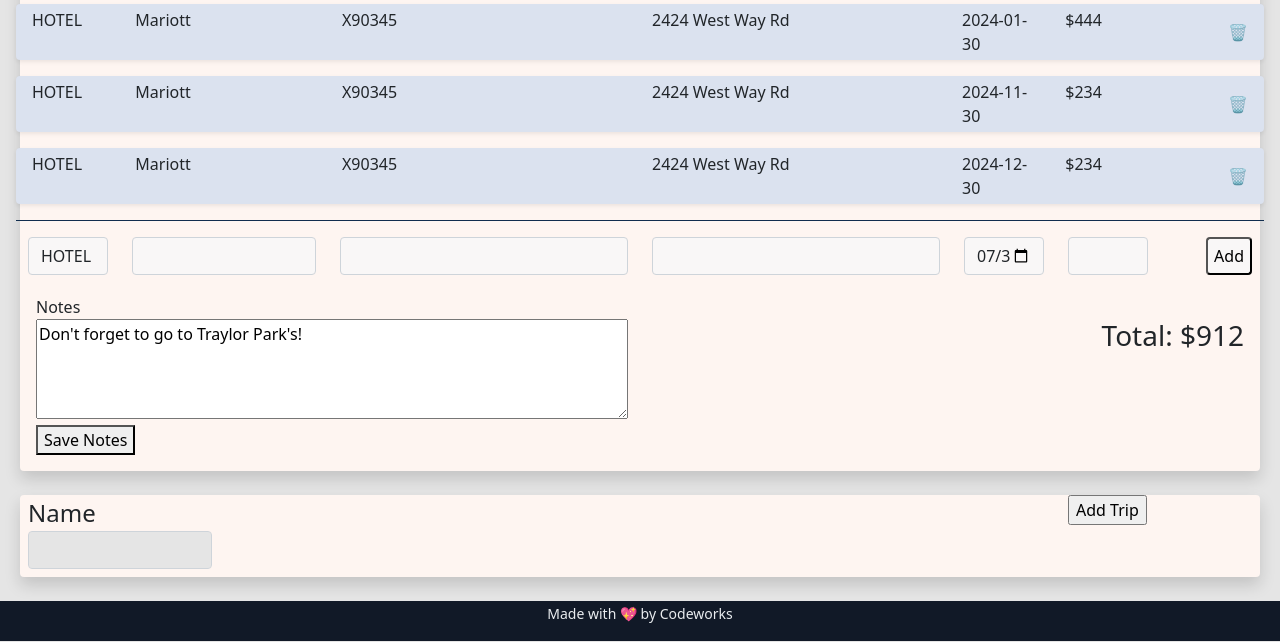
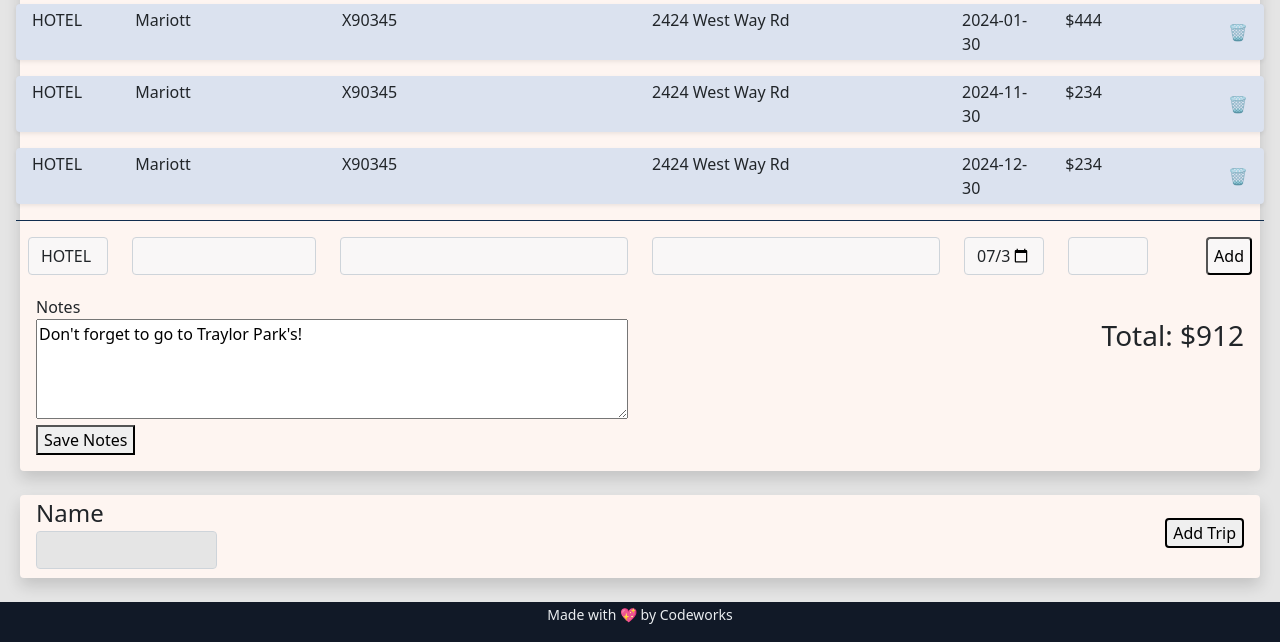
Before and after one commit to EllaMarcum/taskmasterexample, a website with bundled scripts: page index.html in a window 1280 px wide. Shown: the part 732-1374 px from the top of the page. Built offline with nearby package versions, Linux system fonts and the light colour scheme; a script that the page names is missing.

```diff
--- a/assets/style/style.css
+++ b/assets/style/style.css
@@ -63,7 +63,7 @@
 .trip-form {
     background-color: #FEF5F1;
     margin: 24px 8px;
-    padding: 0 8px 8px 8px;
+    padding: 0 16px 8px 16px;
 }
 
 .trip-label {
@@ -75,6 +75,23 @@
     background-color: #F9F7F7;
 }
 
+.trip-add-container {
+    height: 75px;
+    position: relative;
+}
+
+.vertical-center {
+    margin: 0;
+    position: absolute;
+    top: 50%;
+    -ms-transform: translateY(-50%);
+    transform: translateY(-50%);
+}
+
+.add-trip-button {
+    border: 2px solid #000000;
+}
+
 .expand-button button {
     background:none;
     border:none;
--- a/index.html
+++ b/index.html
@@ -35,8 +35,10 @@
                   <input type="text" class="form-control trip-name-input" id="tripName" maxlength="15" minlength="3" required>
                 </div>
                 <div class="col-8"></div>
-                <div class="col-2">
-                  <input type="submit" value="Add Trip">
+                <div class="col-2 d-flex flex-row-reverse trip-add-container">
+                  <div class="vertical-center">
+                    <input class="add-trip-button rounded" type="submit" value="Add Trip">
+                  </div>
                 </div>
               </div>
             </form>
```
